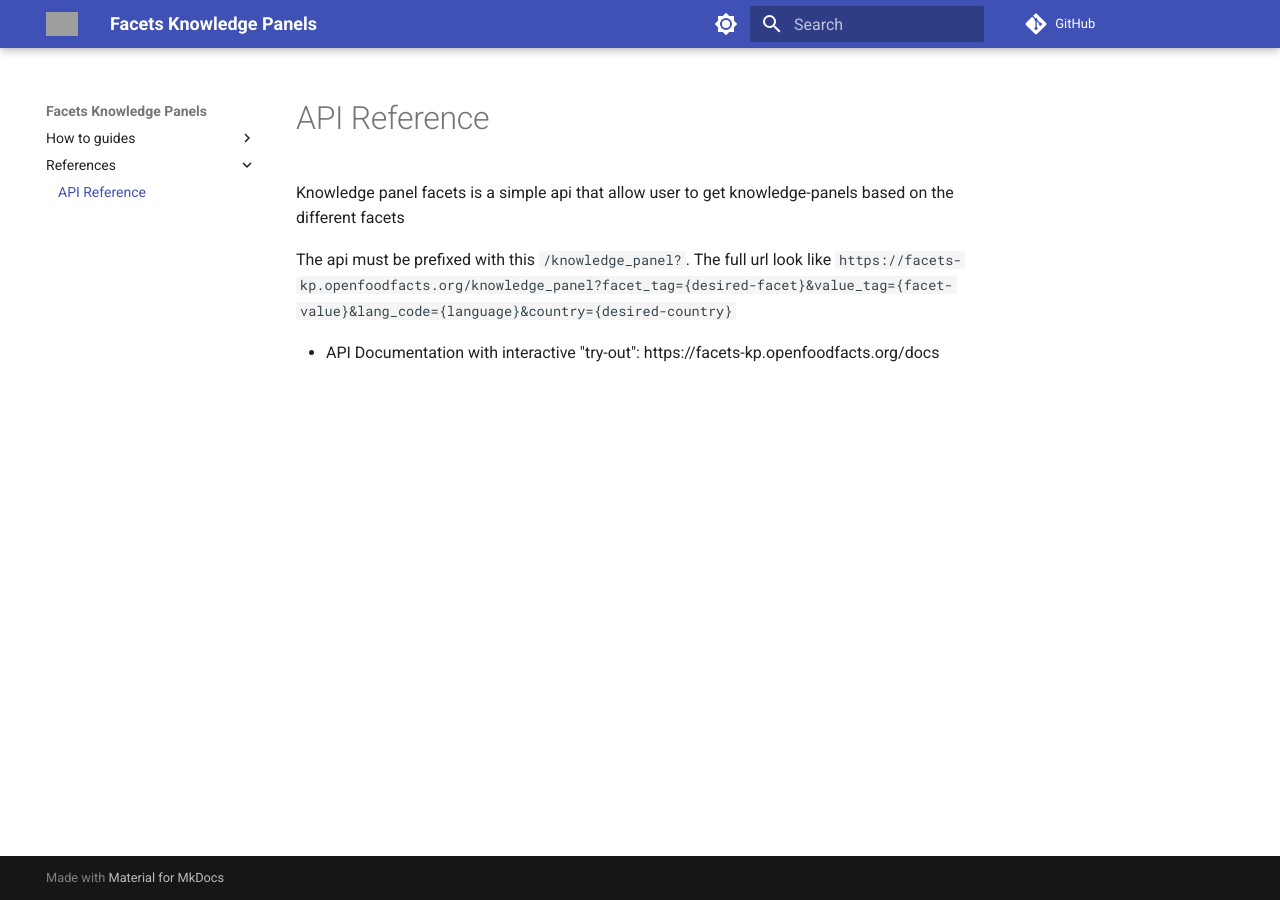
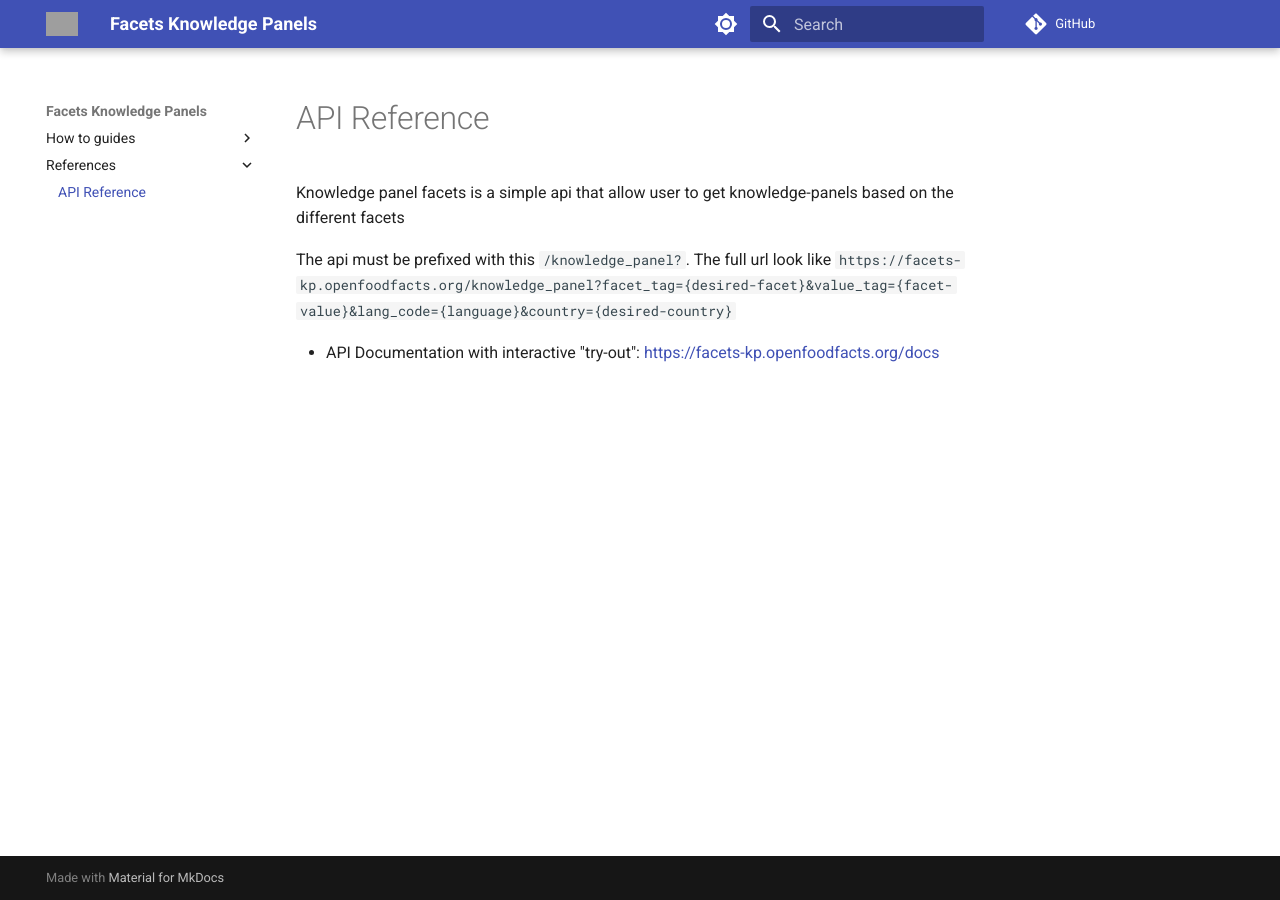
Before and after one commit to openfoodfacts/facets-knowledge-panels, an MkDocs documentation site: the page built from docs/references/API references.md, in a window 1280 px wide. Built offline with MkDocs 1.6.1 and Material for MkDocs 9.7.7, drawn with Linux system fonts in a browser that asks for light colours; comment, search, counter and statistics services are not loaded; part of the change alters nothing that is shown; grey boxes are pictures that could not be loaded.

```diff
--- a/docs/references/API references.md
+++ b/docs/references/API references.md
@@ -6,4 +6,4 @@ The api must be prefixed with this `/knowledge_panel?`.
 The full url look like
 ` https://facets-kp.openfoodfacts.org/knowledge_panel?facet_tag={desired-facet}&value_tag={facet-value}&lang_code={language}&country={desired-country}`
 
-- API Documentation with interactive "try-out": https://facets-kp.openfoodfacts.org/docs
+- API Documentation with interactive "try-out": [https://facets-kp.openfoodfacts.org/docs](https://facets-kp.openfoodfacts.org/docs)
```
